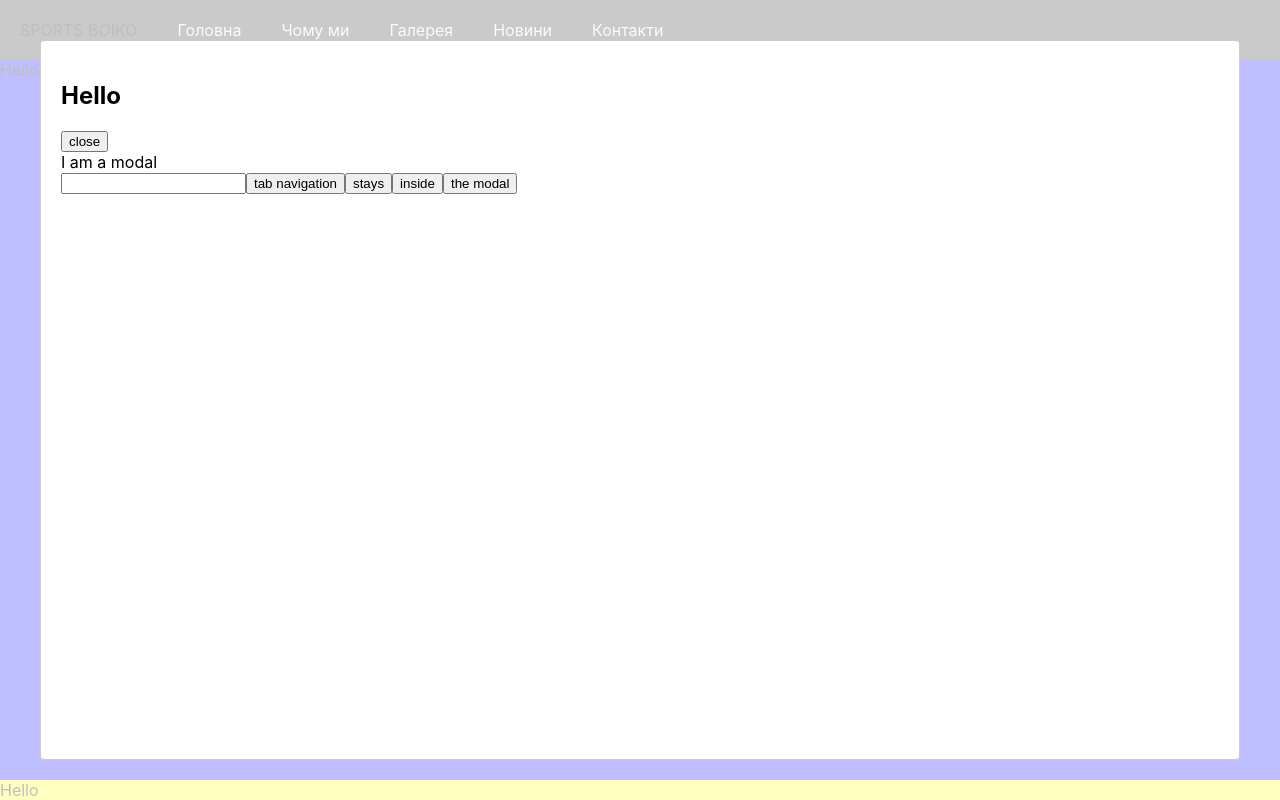
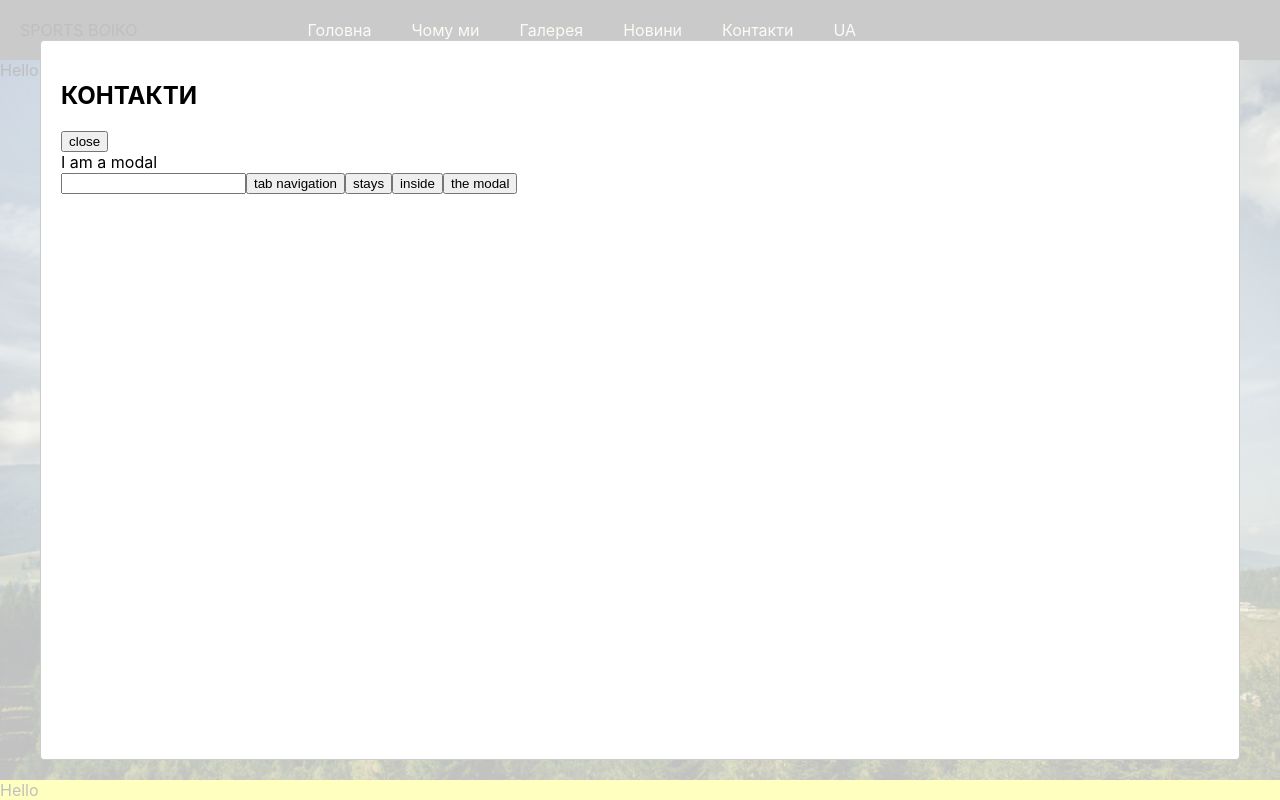
Before and after one commit to evanhorus/examples-1, a React (Create React App) app: page / in a window 1280 px wide. Both pictures are taken after a click on the link "Контакти". Built offline with nearby package versions, Linux system fonts and the light colour scheme.

Commit message:
add navbar flex and background image

```diff
--- a/src/components/App/App.tsx
+++ b/src/components/App/App.tsx
@@ -1,178 +1,16 @@
 import React from 'react';
-import {MyComponents} from "../MyComponent";
-import {URLFetch} from "../URLFetch";
-import {ExamplePage} from "../../pages";
 import {Styled} from './styled';
-import Modal from 'react-modal';
-
+import { NavBar } from '../NavBar';
+import I from "../../assets/img.png"
 import '../../styles/App.css'
-import styled from "styled-components";
-
-Modal.setAppElement('#root');
-
-const navbarElements = [
-    {
-        id: '1',
-        title: 'Головна',
-        isCurrent: true,
-        redirectPage: '/',
-    },
-    {
-        id: '2',
-
-        title: 'Чому ми',
-        isCurrent: false,
-        redirectPage: '/why',
-    },
-    {
-        id: '3',
-
-        title: 'Галерея',
-        isCurrent: false,
-        redirectPage: '/gallery',
-    },
-    {
-        id: '4',
-
-        title: 'Новини',
-        isCurrent: false,
-        redirectPage: '/news',
-    },
-    {
-        id: '5',
-        title: 'Контакти',
-        isCurrent: false,
-        redirectPage: undefined,
-    }
-]
-
-const a = [1, 2, 3, 4];
-
-const b = a.map(e => {
-    return e * 2;
-})
-
-console.log(b.toString())
-// @hs$76w65n
-
-const navrbar = navbarElements.map((element, index) => {
-    return (
-        <div key={element.id}>
-            <a href={element.redirectPage}>{element.title}</a>
-        </div>
-    )
-})
-
-const NavBareElements = () => {
-    return (
-        <React.Fragment>
-            {
-                navbarElements.map((element, index) => {
-                    return (
-                        <div key={element.id}>
-                            <a href={element.redirectPage}>{element.title}</a>
-                        </div>
-                    )
-                })
-            }
-        </React.Fragment>
-    )
-}
-
-const COMMON_MARGIN = 20;
-
-const CommonSizes = {
-    xs: '5px',
-    sm: '10px',
-    md: `${COMMON_MARGIN}px`,
-}
-
-const NavElementStyled = styled.div`
-  margin: ${CommonSizes.md};
-`
-
-const StyledLink = styled.a`
-  color: antiquewhite;
-  text-decoration: none;
-
-  &:hover {
-    cursor: pointer;
-  }
-`
-
-
-const NavBar = () => {
-    const [modalIsOpen, setIsOpen] = React.useState(false);
-
-    return (
-
-        <>
-            <div style={{backgroundColor: "#2d2d2d", width: '100%', display: 'flex'}}>
-                <a style={{margin: CommonSizes.md}}>
-                    SPORTS B<i>O</i>IKO
-                </a>
-                <div id="asdasdasdasdasd" style={{display: 'flex', flexDirection: 'row'}}>
-                    <>
-                        {
-                            navbarElements.map((element, index) => {
-                                return (
-                                    <NavElementStyled key={element.id}>
-                                        <StyledLink
-                                            onClick={() => {
-                                                if (!element.redirectPage) {
-                                                    setIsOpen(true)
-                                                }
-                                            }}
-                                            href={element.redirectPage}>
-                                            {element.title}
-                                        </StyledLink>
-                                    </NavElementStyled>
-                                )
-                            })
-                        }
-                        {/*{*/}
-                        {/*    navrbar*/}
-                        {/*}*/}
-                        {/*<NavBareElements/>*/}
-                    </>
-                </div>
-            </div>
-            <Modal
-                isOpen={modalIsOpen}
-                onAfterOpen={() => {
-                    console.log('AFRTER OPEN')
-                }}
-                onRequestClose={() => {
-                    setIsOpen(false);
-                }}
-                style={{}}
-                contentLabel="Example Modal"
-            >
-                <h2>Hello</h2>
-                <button onClick={() => {
-                    setIsOpen(false)
-                }}>close
-                </button>
-                <div>I am a modal</div>
-                <form>
-                    <input/>
-                    <button>tab navigation</button>
-                    <button>stays</button>
-                    <button>inside</button>
-                    <button>the modal</button>
-                </form>
-            </Modal>
-        </>
-    )
-}
 
 export const App = () => {
     return (
         <Styled.Container>
             <Styled.StyledDiv>
-                <NavBar/>
+                <NavBar width='100%'/>
             </Styled.StyledDiv>
-            <div style={{backgroundColor: 'blue', flex: 1}}>
+            <div style={{flex: 1, backgroundSize: 'cover',backgroundRepeat: 'no-repeat', backgroundImage:`url(${I})`}}>
                 Hello
             </div>
             <Styled.StyledDiv>
--- /dev/null
+++ b/src/components/App/constants.ts
@@ -0,0 +1,7 @@
+export const COMMON_MARGIN = 20;
+
+export const CommonSizes = {
+    xs: '5px',
+    sm: '10px',
+    md: `${COMMON_MARGIN}px`,
+}
--- a/src/components/App/styled.ts
+++ b/src/components/App/styled.ts
@@ -1,4 +1,5 @@
 import styled from "styled-components";
+import {CommonSizes} from "./constants";
 
 export const StyledDiv = styled.div`
   background-color: yellow;
@@ -21,6 +22,19 @@ const ModifiedContainer = styled(Container)`
   background-color: burlywood;
 `
 
+export const NavElementStyled = styled.div`
+  margin: ${CommonSizes.md};
+`
+
+export const StyledLink = styled.a`
+  color: antiquewhite;
+  text-decoration: none;
+
+  &:hover {
+    cursor: pointer;
+  }
+`
+
 export const Styled = {
     StyledDiv,
     Container,
--- /dev/null
+++ b/src/components/NavBar/Modal2.tsx
@@ -0,0 +1,32 @@
+import Modal from "react-modal";
+import React from "react";
+
+export const Modal2: React.FC<{setIsOpen:Function,modalIsOpen:boolean}> = ({setIsOpen,modalIsOpen}) => {
+    return (
+        <Modal
+            isOpen={modalIsOpen}
+            onAfterOpen={() => {
+                console.log('AFRTER OPEN')
+            }}
+            onRequestClose={() => {
+                setIsOpen(false);
+            }}
+            style={{}}
+            contentLabel="Example Modal"
+        >
+            <h2>КОНТАКТИ</h2>
+            <button onClick={() => {
+                setIsOpen(false)
+            }}>close
+            </button>
+            <div>I am a modal</div>
+            <form>
+                <input/>
+                <button>tab navigation</button>
+                <button>stays</button>
+                <button>inside</button>
+                <button>the modal</button>
+            </form>
+        </Modal>
+    )
+}
--- /dev/null
+++ b/src/components/NavBar/NavBar.tsx
@@ -0,0 +1,26 @@
+import Modal from "react-modal";
+import React from "react";
+import {CommonSizes} from "../App/constants";
+import {NavBareElements} from "./NavBarElements";
+import {Modal2} from "./Modal2"
+
+Modal.setAppElement('#root');
+
+export const NavBar: React.FC<{ width: string }> = (randomPropsName) => {
+    const [modalIsOpen, setIsOpen] = React.useState(false);
+
+    return (
+
+        <>
+            <div style={{flexWrap: 'wrap', backgroundColor: "#2d2d2d", width: randomPropsName.width, display: 'flex'}}>
+                <a style={{margin: CommonSizes.md, marginRight: '150px'}}>
+                    SPORTS B<i>O</i>IKO
+                </a>
+                <div id="asdasdasdasdasd" style={{flexWrap: 'wrap',display: 'flex', flexDirection: 'row'}}>
+                    <NavBareElements setIsOpen={setIsOpen}/>
+                </div>
+            </div>
+            <Modal2 modalIsOpen={modalIsOpen} setIsOpen={setIsOpen}/>
+        </>
+    )
+}
--- /dev/null
+++ b/src/components/NavBar/NavBarElements.tsx
@@ -0,0 +1,27 @@
+import React from "react";
+import {navbarElements} from "./data";
+import {NavElementStyled, StyledLink} from "../App/styled";
+
+export const NavBareElements: React.FC<{setIsOpen:Function}> = (props) => {
+    return (
+    <>
+            {
+                navbarElements.map((element, index) => {
+                    return (
+                        <NavElementStyled key={element.id}>
+                            <StyledLink
+                                onClick={() => {
+                                    if (!element.redirectPage) {
+                                        props.setIsOpen(true);
+                                    }
+                                }}
+                                href={element.redirectPage}>
+                                {element.title}
+                            </StyledLink>
+                        </NavElementStyled>
+                    )
+                })
+            }
+        </>
+    )
+}
--- /dev/null
+++ b/src/components/NavBar/data.ts
@@ -0,0 +1,56 @@
+export const navbarElements = [
+    {
+        id: '1',
+        title: 'Головна',
+        isCurrent: true,
+        redirectPage: '/',
+    },
+    {
+        id: '2',
+
+        title: 'Чому ми',
+        isCurrent: false,
+        redirectPage: '/why',
+    },
+    {
+        id: '3',
+
+        title: 'Галерея',
+        isCurrent: false,
+        redirectPage: '/gallery',
+    },
+    {
+        id: '4',
+
+        title: 'Новини',
+        isCurrent: false,
+        redirectPage: '/news',
+    },
+    {
+        id: '5',
+        title: 'Контакти',
+        isCurrent: false,
+        redirectPage: undefined,
+    },
+    {
+        id: '6',
+        title: 'UA',
+        isCurrent: false,
+        redirectPage: '/language/ua',
+    }
+]
+
+export const navbarMyTry2 = [
+    {
+        id: '7',
+        title: 'ENG',
+        isCurrent: false,
+        redirectPage: '/language/eng'
+    },
+    {
+        id: '8',
+        title: 'POL',
+        isCurrent: false,
+        redirectPage: '/language/pol'
+    }
+]
--- /dev/null
+++ b/src/components/NavBar/index.ts
@@ -0,0 +1 @@
+export * from './NavBar'
```
Also changed, not shown: src/components/NavBar/randomName.ts (added, +27 -0 lines).
